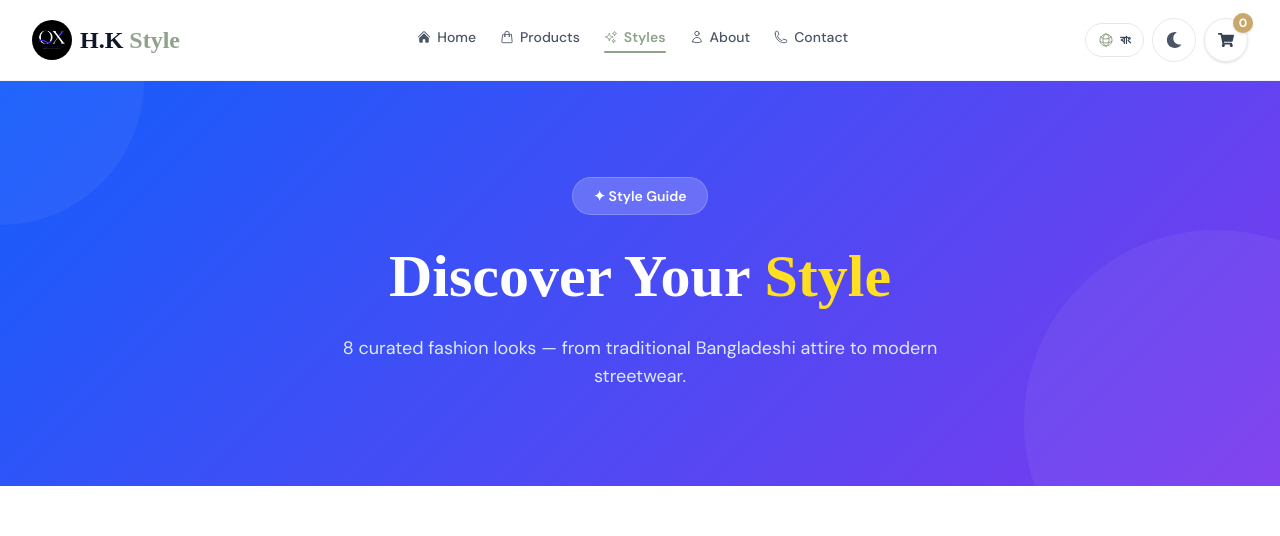
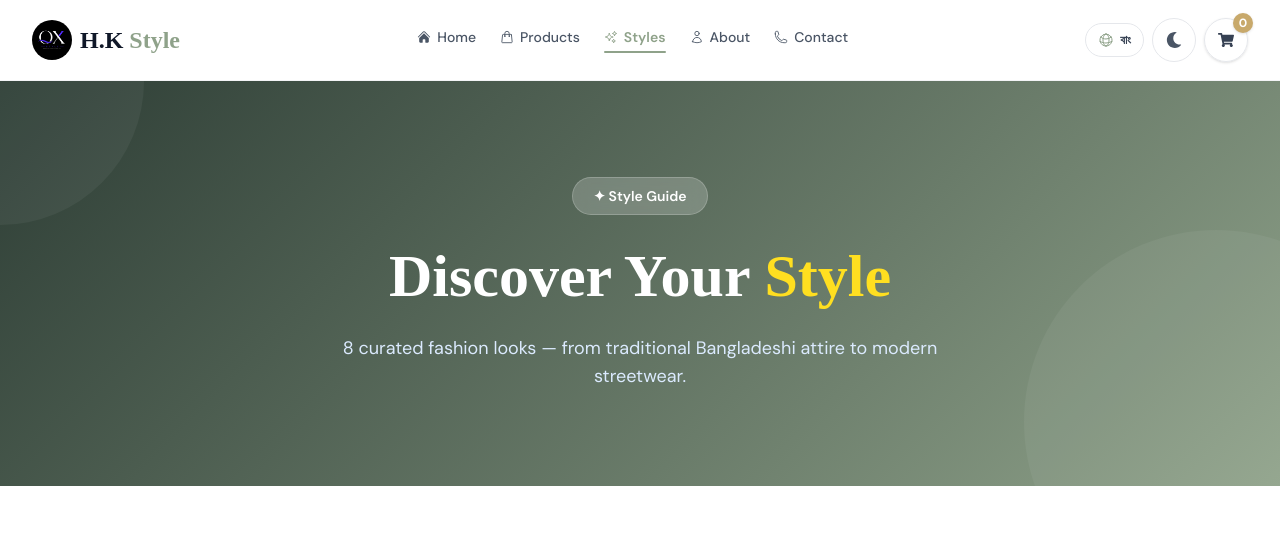
Before and after one commit to hakimcolor/Fashion-Store-Using-Local-Storage-, a React (Vite) app: page /styles in a window 1280 px wide. Shown: the top 536 px of the page. Built offline with nearby package versions, Linux system fonts and the light colour scheme; a web font is replaced by a local one.

Commit message:
style: Styles page hero gradient changed to #2d3d35 → #8FA28A

```diff
--- a/src/pages/Styles.jsx
+++ b/src/pages/Styles.jsx
@@ -111,7 +111,7 @@ const Styles = () => {
       <section
         className="relative py-24 overflow-hidden text-white text-center"
         style={{
-          background: 'linear-gradient(135deg, #155dfc 0%, #7c3aed 100%)',
+          background: 'linear-gradient(135deg, #2d3d35 0%, #8FA28A 100%)',
         }}
       >
         <div className="absolute top-0 left-0 w-72 h-72 rounded-full bg-white/5 -translate-x-1/2 -translate-y-1/2" />
```
